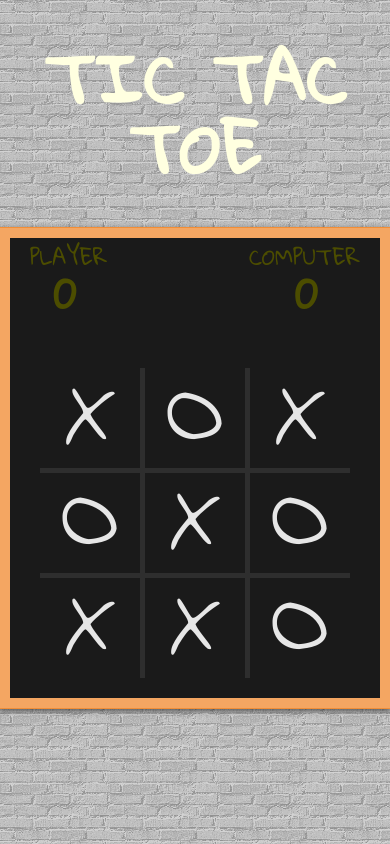
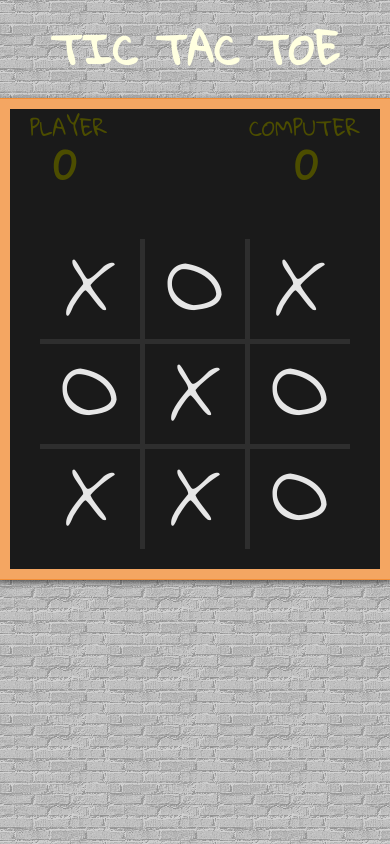
Before and after one commit to Confidenceiskey/tic-tac-toe, a React (Create React App) app: page / in a window 390 px wide. Built offline with nearby package versions, Linux system fonts and the light colour scheme.

Commit message:
added media queries for h1 heading

```diff
--- a/src/containers/App.css
+++ b/src/containers/App.css
@@ -41,3 +41,21 @@
     transform: rotate(360deg);
   }
 }*/
+
+@media (min-width: 551px) and (max-width: 700px) {
+  .App-header h1 {
+    font-size: 3.5em;
+  }
+}
+
+@media (min-width: 450px) and (max-width: 550px) {
+  .App-header h1 {
+    font-size: 3em;
+  }
+}
+
+@media (max-width: 449px) {
+  .App-header h1 {
+    font-size: 2.5em;
+  }
+}
```
